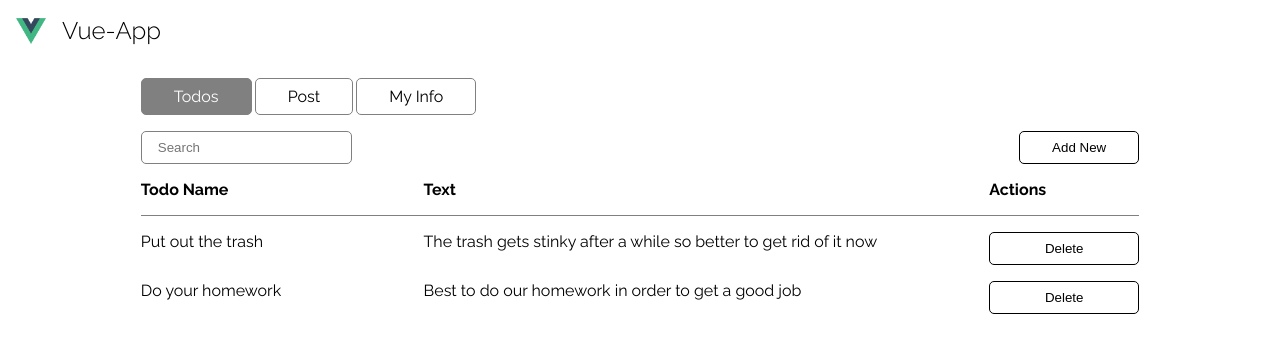
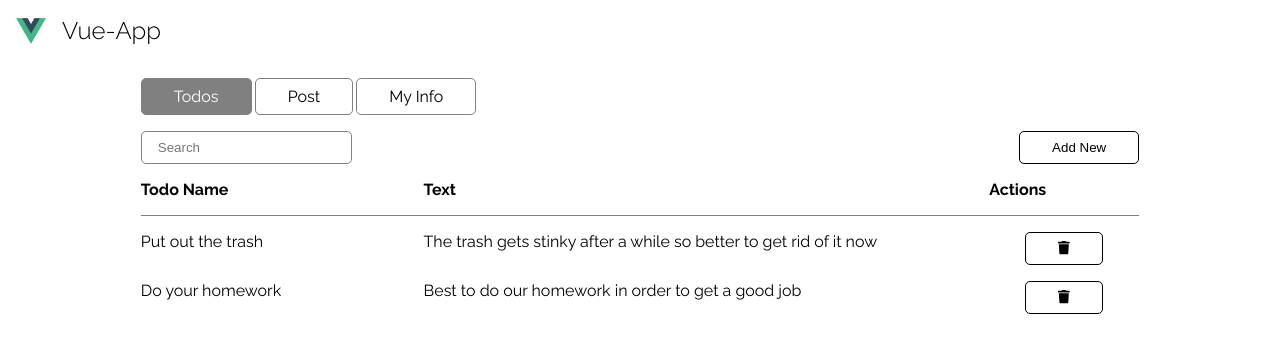
Before and after one commit to RizaHKhan/allan-test, a Vue app: page /todos in a window 1280 px wide. Shown: the top 352 px of the page. Built offline with nearby package versions, Linux system fonts and the light colour scheme.

Commit message:
added font-awesome

```diff
--- a/package.json
+++ b/package.json
@@ -9,6 +9,9 @@
     "lint": "vue-cli-service lint"
   },
   "dependencies": {
+    "@fortawesome/fontawesome-svg-core": "^1.2.35",
+    "@fortawesome/free-solid-svg-icons": "^5.15.3",
+    "@fortawesome/vue-fontawesome": "^3.0.0-3",
     "core-js": "^3.6.5",
     "register-service-worker": "^1.7.1",
     "vue": "^3.0.0",
--- a/src/components/core/Button.vue
+++ b/src/components/core/Button.vue
@@ -1,5 +1,8 @@
 <template>
-  <button class="button">{{ title }}</button>
+  <button class="button regular" v-if="!icon">{{ title }}</button>
+  <button class="button icon" v-else>
+    <font-awesome-icon :icon="['fas', `${icon}`]" />
+  </button>
 </template>
 
 <script lang="ts">
@@ -10,6 +13,10 @@ export default defineComponent({
     title: {
       type: String,
       default: "Submit",
+    },
+    icon: {
+      type: String,
+      default: "",
     },
   },
 });
@@ -29,4 +36,8 @@ export default defineComponent({
     color: white;
   }
 }
+
+.icon {
+  margin: auto;
+}
 </style>
--- a/src/main.ts
+++ b/src/main.ts
@@ -4,5 +4,14 @@ import "./registerServiceWorker";
 import router from "./router";
 import store from "./store";
 import "@/assets/scss/main.scss";
+import { FontAwesomeIcon } from "@fortawesome/vue-fontawesome";
+import { library } from "@fortawesome/fontawesome-svg-core";
+import { faTrash } from "@fortawesome/free-solid-svg-icons";
 
-createApp(App).use(store).use(router).mount("#app");
+library.add(faTrash);
+
+createApp(App)
+  .use(store)
+  .use(router)
+  .component("font-awesome-icon", FontAwesomeIcon)
+  .mount("#app");
--- a/src/views/tabs/Todos.vue
+++ b/src/views/tabs/Todos.vue
@@ -18,7 +18,7 @@
         >
           <p>{{ title }}</p>
           <p>{{ description }}</p>
-          <Button title="Delete" />
+          <Button icon="trash" />
         </div>
       </div>
     </div>
```
Also changed, not shown: 1 other file (tests, documents, lock files or other folders).
